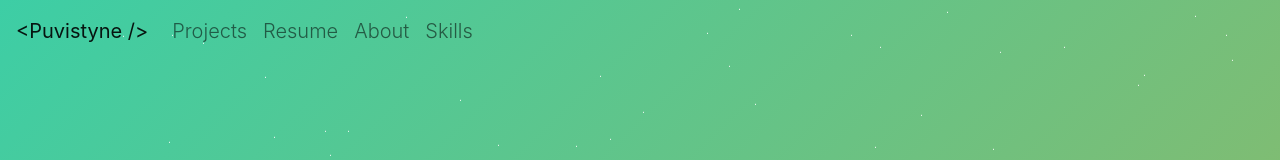
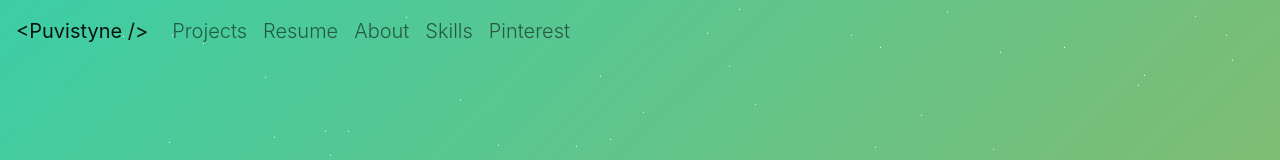
Before and after one commit to Puvistyne-tech/portfolio, a React (Create React App) app: page / in a window 1280 px wide. Shown: the top 160 px of the page. Built offline with nearby package versions, Linux system fonts and the light colour scheme; no server answers.

Commit message:
Pinterest Product and Privacy Policy

```diff
--- a/src/App.js
+++ b/src/App.js
@@ -84,8 +84,8 @@ const App = () => {
       {navBar.show && <Navbar ref={titleRef} />}
       <Routes>
         <Route path="/" exact element={<Home ref={titleRef} />} />
-        <Route path="/pinterest" element={<PinterestProduct />} />
-        <Route path="/pinterest/policy" element={<PinterestPrivacy />} />
+        <Route path="/pinterest" element={<PinterestProduct ref={titleRef} />} />
+        <Route path="/pinterest/policy" element={<PinterestPrivacy ref={titleRef} />} />
       </Routes>
       {/* {false && <Route path="/blog" exact component={Blog} />}
       {false && <Route path="/blog/:id" component={BlogPost} />} */}
--- a/src/components/Navbar.jsx
+++ b/src/components/Navbar.jsx
@@ -5,6 +5,7 @@ import Navbar from "react-bootstrap/Navbar";
 import Nav from "react-bootstrap/Nav";
 import { mainBody, repos, about, skills } from "../editable-stuff/config.js";
 import { NavLink } from "./home/migration";
+import { Link } from "react-router-dom";
 
 const Navigation = React.forwardRef((props, ref) => {
   // const { showBlog, FirstName } = config;
@@ -13,9 +14,10 @@ const Navigation = React.forwardRef((props, ref) => {
   const navbarMenuRef = React.useRef();
   const navbarDimensions = useResizeObserver(navbarMenuRef);
   const navBottom = navbarDimensions ? navbarDimensions.bottom : 0;
+
   useScrollPosition(
     ({ prevPos, currPos }) => {
-      if (!navbarDimensions) return;
+      if (!navbarDimensions || !ref?.current) return;
       currPos.y + ref.current.offsetTop - navbarDimensions.bottom > 5
         ? setIsTop(true)
         : setIsTop(false);
@@ -25,7 +27,7 @@ const Navigation = React.forwardRef((props, ref) => {
   );
 
   React.useEffect(() => {
-    if (!navbarDimensions) return;
+    if (!navbarDimensions || !ref?.current) return;
     navBottom - scrollPosition >= ref.current.offsetTop
       ? setIsTop(false)
       : setIsTop(true);
@@ -50,7 +52,6 @@ const Navigation = React.forwardRef((props, ref) => {
             </NavLink>
           } */}
           {repos.show && (
-
             <NavLink
               href={process.env.PUBLIC_URL + "/#projects"}
             >
@@ -81,6 +82,13 @@ const Navigation = React.forwardRef((props, ref) => {
               Skills
             </NavLink>
           )}
+          <NavLink
+            className="nav-item lead"
+            as={Link}
+            to="/pinterest"
+          >
+            Pinterest
+          </NavLink>
         </Nav>
       </Navbar.Collapse>
     </Navbar>
--- a/src/components/home/PinterestPrivacy.jsx
+++ b/src/components/home/PinterestPrivacy.jsx
@@ -1,9 +1,10 @@
 import React from "react";
 import { Container, Row, Col } from "react-bootstrap";
 
-const PinterestPrivacy = () => {
+const PinterestPrivacy = React.forwardRef((props, ref) => {
   return (
-    <Container className="pinterest-privacy">
+    <div style={{ paddingTop: "80px" }}>
+      <Container className="pinterest-privacy" ref={ref}>
         <Row className="justify-content-center">
           <Col md={8}>
             <h1 className="display-4 mb-4">Privacy Policy for PinSmart Organizer</h1>
@@ -57,7 +58,8 @@ const PinterestPrivacy = () => {
           </Col>
         </Row>
       </Container>
+    </div>
   );
-};
+});
 
 export default PinterestPrivacy;
--- a/src/components/home/PinterestProduct.jsx
+++ b/src/components/home/PinterestProduct.jsx
@@ -1,9 +1,11 @@
 import React from "react";
 import { Container, Row, Col } from "react-bootstrap";
+import { Link } from "react-router-dom";
 
-const PinterestProduct = () => {
+const PinterestProduct = React.forwardRef((props, ref) => {
   return (
-    <Container className="pinterest-product">
+    <div style={{ paddingTop: "80px" }}>
+      <Container className="pinterest-product" ref={ref}>
         <Row className="justify-content-center">
           <Col md={8} className="text-center">
             <h1 className="display-4 mb-4">PinSmart Organizer</h1>
@@ -40,13 +42,17 @@ const PinterestProduct = () => {
             <p className="mb-4">
               The app is designed for personal use or small business owners looking to streamline their Pinterest management process.
             </p>
-          <a href="http://www.steintech.studio" className="btn btn-primary">
+            <a href="http://www.steintech.studio" className="btn btn-primary me-3">
               Visit SteinTech Studio
             </a>
+            <Link to="/pinterest/policy" className="btn btn-outline-primary">
+              Privacy Policy
+            </Link>
           </Col>
         </Row>
       </Container>
+    </div>
   );
-};
+});
 
 export default PinterestProduct;
--- a/src/components/home/migration.jsx
+++ b/src/components/home/migration.jsx
@@ -1,5 +1,6 @@
 import React from 'react';
 import Nav from "react-bootstrap/Nav";
+import { Link } from "react-router-dom";
 
 export const Jumbotron = (props) => {
   const bgStyle = props.style ?? { backgroundColor: "#e9ecef" };
@@ -13,11 +14,26 @@ export const Jumbotron = (props) => {
 }
 
 export const NavLink = (props) => {
+  if (props.as === Link) {
+    return (
+      <Nav.Link
+        as={Link}
+        to={props.to}
+        className={props.className}
+      >
+        <span className={`nav-item lead ${props.className}`}>
+          {props.children}
+        </span>
+      </Nav.Link>
+    );
+  }
+
   return (
     <Nav.Link
       href={props.href}
       target={props.target}
       rel={props.rel}
+      className={props.className}
     >
       <span className={`nav-item lead ${props.className}`}>
         {props.children}
```
Also changed, not shown: 1 other file (tests, documents, lock files or other folders). Lines whose indentation alone changed are shown as unchanged.
